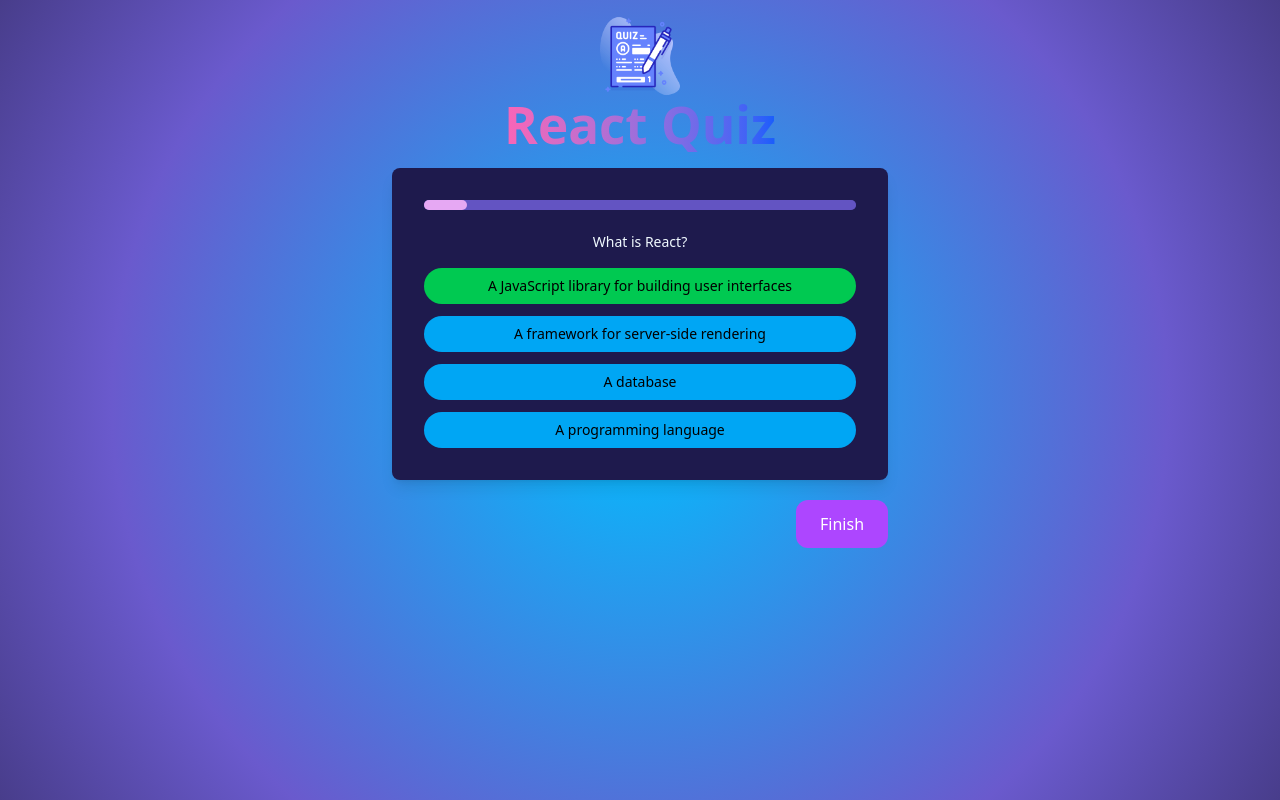
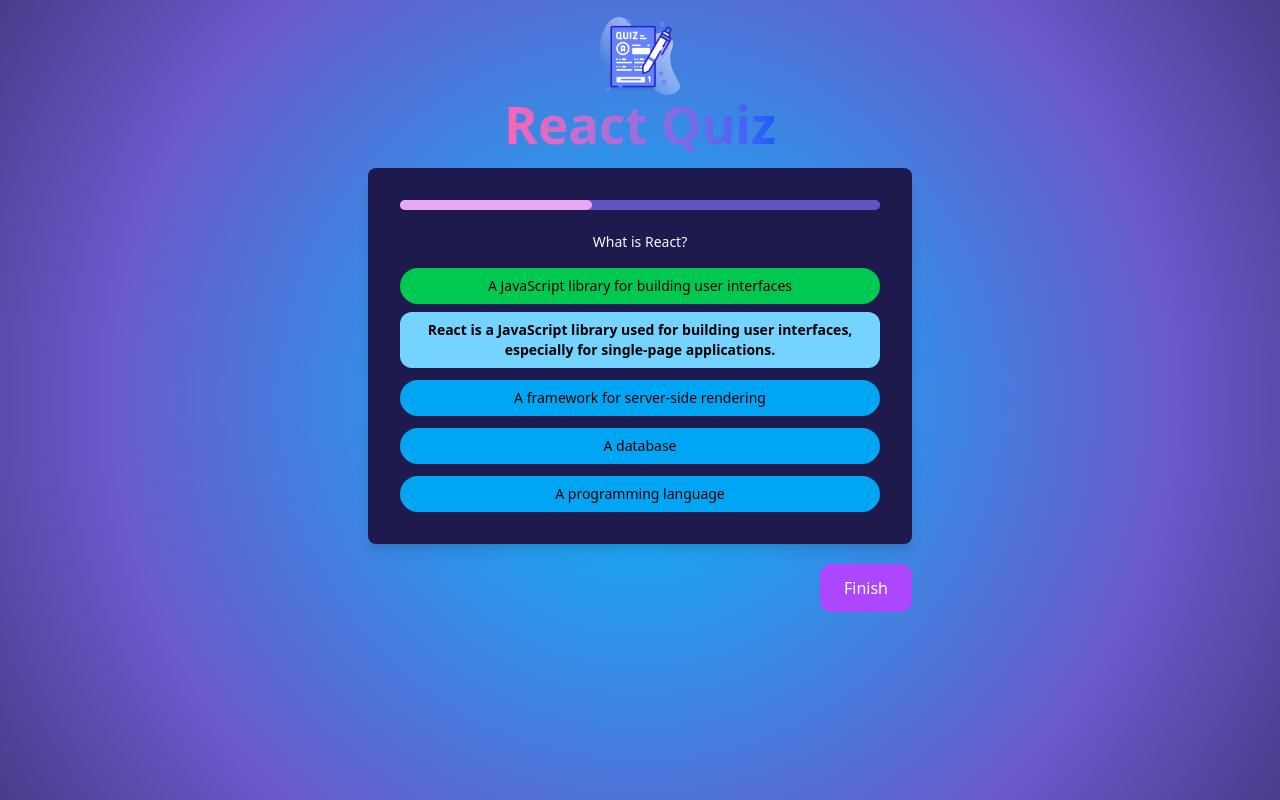
Before and after one commit to nadiia-dev/quiz-app, a React (Vite) app: page /quiz in a window 1280 px wide. Both pictures are taken after a click on the button "A JavaScript library for building user interfaces". Built offline with nearby package versions, Linux system fonts and the light colour scheme.

Commit message:
add explanatios for answers
 Please enter the commit message for your changes. Lines starting

```diff
--- a/questions.ts
+++ b/questions.ts
@@ -3,180 +3,262 @@ export default [
     id: "q1",
     text: "What is React?",
     answers: [
-      "A JavaScript library for building user interfaces",
-      "A framework for server-side rendering",
-      "A programming language",
-      "A database",
+      {
+        answer: "A JavaScript library for building user interfaces",
+        explanation:
+          "React is a JavaScript library used for building user interfaces, especially for single-page applications.",
+      },
+      {
+        answer: "A framework for server-side rendering",
+        explanation:
+          "This is incorrect. React is a library, not a full framework.",
+      },
+      {
+        answer: "A programming language",
+        explanation:
+          "This is incorrect. React is not a programming language; it is a JavaScript library.",
+      },
+      {
+        answer: "A database",
+        explanation:
+          "This is incorrect. React is not a database, it's a library for building UI.",
+      },
     ],
-    explanations: {
-      correct:
-        "React is a JavaScript library used for building user interfaces, especially for single-page applications.",
-      incorrect: [
-        "A framework for server-side rendering: This is not correct. React is primarily for building user interfaces, not for server-side rendering (though it can be used in SSR with additional tools).",
-        "A programming language: React is not a programming language. It's a JavaScript library.",
-        "A database: React is not a database; it's a UI library.",
-      ],
-    },
   },
   {
     id: "q2",
     text: "What is JSX?",
     answers: [
-      "A syntax extension for JavaScript that looks like XML",
-      "A separate programming language",
-      "A built-in function in React",
-      "A tool for managing state",
+      {
+        answer: "A syntax extension for JavaScript that looks like XML",
+        explanation:
+          "Correct! JSX allows us to write HTML-like syntax directly in JavaScript code.",
+      },
+      {
+        answer: "A separate programming language",
+        explanation:
+          "This is incorrect. JSX is not a separate language; it is a syntax extension for JavaScript.",
+      },
+      {
+        answer: "A built-in function in React",
+        explanation:
+          "This is incorrect. JSX is not a function; it is a syntax used in React.",
+      },
+      {
+        answer: "A tool for managing state",
+        explanation:
+          "This is incorrect. JSX is used for UI components, not for managing state.",
+      },
     ],
-    explanations: {
-      correct:
-        "JSX is a syntax extension for JavaScript that allows you to write HTML-like code in your JavaScript files.",
-      incorrect: [
-        "A separate programming language: JSX is not a separate language. It's an extension of JavaScript.",
-        "A built-in function in React: JSX is not a function, it's a syntax extension.",
-        "A tool for managing state: JSX has nothing to do with managing state; it's for writing UI components.",
-      ],
-    },
   },
   {
     id: "q3",
     text: "Which hook is used to manage state in a functional component?",
-    answers: ["useState", "useEffect", "useReducer", "useContext"],
-    explanations: {
-      correct:
-        "useState is the hook used to manage state in a functional component in React.",
-      incorrect: [
-        "useEffect: useEffect is used for side effects, not for managing state.",
-        "useReducer: useReducer is an alternative to useState but for more complex state management.",
-        "useContext: useContext is used for accessing context, not for managing local state.",
-      ],
-    },
+    answers: [
+      {
+        answer: "useState",
+        explanation:
+          "Correct! useState is the hook used to manage state in functional components.",
+      },
+      {
+        answer: "useEffect",
+        explanation:
+          "This is incorrect. useEffect is used for performing side effects in functional components.",
+      },
+      {
+        answer: "useReducer",
+        explanation:
+          "This is incorrect. useReducer is used for more complex state management, typically when state depends on previous state.",
+      },
+      {
+        answer: "useContext",
+        explanation:
+          "This is incorrect. useContext is used to consume context in a component, not for managing state.",
+      },
+    ],
   },
   {
     id: "q4",
     text: "What is the purpose of useEffect in React?",
     answers: [
-      "To perform side effects in a functional component",
-      "To manage component state",
-      "To create a new component",
-      "To update the UI directly",
+      {
+        answer: "To perform side effects in a functional component",
+        explanation:
+          "Correct! useEffect is used to perform side effects like data fetching or DOM manipulation in functional components.",
+      },
+      {
+        answer: "To manage component state",
+        explanation:
+          "This is incorrect. useState is used to manage state, while useEffect is for side effects.",
+      },
+      {
+        answer: "To create a new component",
+        explanation:
+          "This is incorrect. useEffect doesn't create components, it manages side effects in existing components.",
+      },
+      {
+        answer: "To update the UI directly",
+        explanation:
+          "This is incorrect. useEffect does not directly update the UI; it runs after render and can trigger changes.",
+      },
     ],
-    explanations: {
-      correct:
-        "useEffect is used to perform side effects in functional components, such as fetching data or updating the DOM.",
-      incorrect: [
-        "To manage component state: useEffect is not for managing state; useState or useReducer handle state management.",
-        "To create a new component: useEffect does not create components, it handles side effects in already existing ones.",
-        "To update the UI directly: useEffect doesn't directly manipulate the UI; it manages side effects after the render.",
-      ],
-    },
   },
   {
     id: "q5",
     text: "What is the virtual DOM in React?",
     answers: [
-      "A lightweight copy of the actual DOM that React uses to optimize rendering",
-      "A completely different version of the real DOM",
-      "A database where components are stored",
-      "A library for managing routes",
+      {
+        answer:
+          "A lightweight copy of the actual DOM that React uses to optimize rendering",
+        explanation:
+          "Correct! The virtual DOM helps React optimize performance by reducing direct manipulation of the actual DOM.",
+      },
+      {
+        answer: "A completely different version of the real DOM",
+        explanation:
+          "This is incorrect. The virtual DOM is a lightweight copy of the real DOM, not a completely different version.",
+      },
+      {
+        answer: "A database where components are stored",
+        explanation:
+          "This is incorrect. The virtual DOM is not a database; it is a representation of the UI that React uses to efficiently update the actual DOM.",
+      },
+      {
+        answer: "A library for managing routes",
+        explanation:
+          "This is incorrect. The virtual DOM is not related to routing; it's a performance optimization mechanism.",
+      },
     ],
-    explanations: {
-      correct:
-        "The virtual DOM is a lightweight copy of the actual DOM. React uses it to optimize rendering performance by comparing the virtual DOM with the real DOM.",
-      incorrect: [
-        "A completely different version of the real DOM: The virtual DOM is not a separate DOM, but a lightweight copy.",
-        "A database where components are stored: The virtual DOM is not a database; it's part of React's rendering system.",
-        "A library for managing routes: This is not true. React Router is used for routing, not the virtual DOM.",
-      ],
-    },
   },
   {
     id: "q6",
     text: "Which method is used to pass data from a parent component to a child component?",
-    answers: ["Props", "State", "Context API", "Redux"],
-    explanations: {
-      correct:
-        "Props are used to pass data from a parent component to a child component in React.",
-      incorrect: [
-        "State: State is used for managing data within a component, not for passing data between components.",
-        "Context API: The Context API is used for global state management, not for passing data from parent to child.",
-        "Redux: Redux is a state management library, and although it can be used to share data, it is not specifically for passing data from parent to child.",
-      ],
-    },
+    answers: [
+      {
+        answer: "Props",
+        explanation:
+          "Correct! Props are used to pass data from a parent component to a child component in React.",
+      },
+      {
+        answer: "State",
+        explanation:
+          "This is incorrect. State is local to a component and cannot be directly passed between components like props.",
+      },
+      {
+        answer: "Context API",
+        explanation:
+          "This is incorrect. The Context API is used for passing data through the component tree, but props are still the primary way to pass data between parent and child.",
+      },
+      {
+        answer: "Redux",
+        explanation:
+          "This is incorrect. Redux is a state management library for managing global state, not for passing data between parent and child.",
+      },
+    ],
   },
   {
     id: "q7",
     text: "What is React Router used for?",
     answers: [
-      "Handling navigation and routing in a React application",
-      "Managing global state",
-      "Fetching data from an API",
-      "Optimizing component rendering",
+      {
+        answer: "Handling navigation and routing in a React application",
+        explanation:
+          "Correct! React Router is used for handling navigation and routing between different pages or views in a React application.",
+      },
+      {
+        answer: "Managing global state",
+        explanation:
+          "This is incorrect. React Router is not for state management. Redux or Context API is used for managing global state.",
+      },
+      {
+        answer: "Fetching data from an API",
+        explanation:
+          "This is incorrect. React Router is for routing, not for data fetching. Data fetching is typically done with fetch or axios.",
+      },
+      {
+        answer: "Optimizing component rendering",
+        explanation:
+          "This is incorrect. React Router doesn't optimize rendering. It handles navigation between views.",
+      },
     ],
-    explanations: {
-      correct:
-        "React Router is used for handling navigation and routing in a React application.",
-      incorrect: [
-        "Managing global state: React Router doesn't handle global state management, for that, you can use tools like Redux or the Context API.",
-        "Fetching data from an API: React Router is for navigation, not for fetching data.",
-        "Optimizing component rendering: React Router does not optimize rendering. It's specifically for routing.",
-      ],
-    },
   },
   {
     id: "q8",
     text: "Which of the following is true about React components?",
     answers: [
-      "Components can be functional or class-based",
-      "Components cannot have state",
-      "Components must always be class-based",
-      "Components can only be used once in an application",
+      {
+        answer: "Components can be functional or class-based",
+        explanation:
+          "Correct! React components can either be functional or class-based, though functional components are now more commonly used.",
+      },
+      {
+        answer: "Components cannot have state",
+        explanation:
+          "This is incorrect. Both functional and class components can have state in React.",
+      },
+      {
+        answer: "Components must always be class-based",
+        explanation:
+          "This is incorrect. Functional components are now preferred in React.",
+      },
+      {
+        answer: "Components can only be used once in an application",
+        explanation:
+          "This is incorrect. Components can be reused multiple times within an application.",
+      },
     ],
-    explanations: {
-      correct:
-        "Components in React can be either functional or class-based, and both can have state.",
-      incorrect: [
-        "Components cannot have state: Both functional and class-based components can have state.",
-        "Components must always be class-based: React supports both functional and class-based components.",
-        "Components can only be used once in an application: Components can be reused multiple times in an application.",
-      ],
-    },
   },
   {
     id: "q9",
     text: "What is the Context API used for?",
     answers: [
-      "To manage global state and avoid prop drilling",
-      "To create new components",
-      "To fetch data from an API",
-      "To optimize rendering performance",
+      {
+        answer: "To manage global state and avoid prop drilling",
+        explanation:
+          "Correct! The Context API allows you to share values like global state across all levels of your component tree.",
+      },
+      {
+        answer: "To create new components",
+        explanation:
+          "This is incorrect. The Context API doesn't create components; it helps manage and share data across components.",
+      },
+      {
+        answer: "To fetch data from an API",
+        explanation:
+          "This is incorrect. The Context API is for managing state, not for fetching data.",
+      },
+      {
+        answer: "To optimize rendering performance",
+        explanation:
+          "This is incorrect. The Context API helps share state but doesn't directly optimize rendering performance.",
+      },
     ],
-    explanations: {
-      correct:
-        "The Context API is used for managing global state and avoiding prop drilling by allowing data to be passed directly to components in the component tree.",
-      incorrect: [
-        "To create new components: The Context API is not for creating components; it manages global state.",
-        "To fetch data from an API: The Context API does not fetch data. It is used to manage and share state.",
-        "To optimize rendering performance: While Context can improve code structure, it is not specifically designed to optimize rendering.",
-      ],
-    },
   },
   {
     id: "q10",
     text: "What does the key prop do in a list of elements?",
     answers: [
-      "Helps React identify which items have changed, are added, or removed",
-      "Defines a unique ID for styling elements",
-      "Adds event listeners to each list item",
-      "Determines the order of rendering for elements",
+      {
+        answer:
+          "Helps React identify which items have changed, are added, or removed",
+        explanation:
+          "Correct! The key prop helps React efficiently update and re-render items in a list.",
+      },
+      {
+        answer: "Defines a unique ID for styling elements",
+        explanation:
+          "This is incorrect. The key prop is not used for styling. It's used for identifying elements in a list during rendering.",
+      },
+      {
+        answer: "Adds event listeners to each list item",
+        explanation:
+          "This is incorrect. The key prop doesn't add event listeners, it's used for tracking list items in React's reconciliation process.",
+      },
+      {
+        answer: "Determines the order of rendering for elements",
+        explanation:
+          "This is incorrect. The key prop is used for identifying items, but it doesn't directly affect the order of rendering.",
+      },
     ],
-    explanations: {
-      correct:
-        "The key prop helps React identify which items in a list have changed, been added, or removed, which helps with efficient re-rendering.",
-      incorrect: [
-        "Defines a unique ID for styling elements: The key is not for styling but for identifying elements in a list.",
-        "Adds event listeners to each list item: The key does not handle events; it only helps React identify items in a list.",
-        "Determines the order of rendering for elements: The key does not affect the rendering order, it helps React identify changes in the list.",
-      ],
-    },
   },
 ];
--- a/src/components/Answers.tsx
+++ b/src/components/Answers.tsx
@@ -1,7 +1,7 @@
 import { useRef } from "react";
 
 interface Props {
-  answers: string[];
+  answers: { answer: string; explanation: string }[];
   selectedAnswer: string | null;
   answerState: string;
   onSelect: (answer: string | null) => void;
@@ -18,9 +18,9 @@ const Answers = ({ answers, selectedAnswer, answerState, onSelect }: Props) => {
   return (
     <ul className="mt-4 space-y-3">
       {shuffledAnswers.current.map((answer, index) => {
-        const isSelected = selectedAnswer === answer;
+        const isSelected = selectedAnswer === answer.answer;
         let buttonClass =
-          "w-full text-black text-sm py-2 px-10 rounded-full transition-all duration-300 hover:bg-purple-500 sm:px-12 md:px-14 lg:px-16";
+          "w-full text-black text-sm py-2 px-10 rounded-full transition-all duration-300 hover:bg-purple-500 sm:px-12 md:px-14 lg:px-16 z-10";
 
         if (isSelected) {
           if (answerState === "answered") {
@@ -35,15 +35,21 @@ const Answers = ({ answers, selectedAnswer, answerState, onSelect }: Props) => {
         }
 
         return (
-          <li key={index}>
+          <li key={index} className="relative">
             <button
               type="button"
-              onClick={() => onSelect(answer)}
+              onClick={() => onSelect(answer.answer)}
               className={buttonClass}
               disabled={answerState !== ""}
             >
-              {answer}
+              {answer.answer}
             </button>
+            {(answerState === "correct" || answerState === "wrong") &&
+              isSelected && (
+                <div className="top-[8px] w-full font-bold bg-sky-300 text-sm p-2 my-2 rounded-xl">
+                  {answer.explanation}
+                </div>
+              )}
           </li>
         );
       })}
--- a/src/components/Question.tsx
+++ b/src/components/Question.tsx
@@ -26,7 +26,7 @@ const Question = ({ index, onSelectAnswer, onSkipAnswer }: Props) => {
     if (selectedAnswer.answer === "") {
       setTimer(15000);
     } else if (selectedAnswer.isCorrect !== null) {
-      setTimer(2000);
+      setTimer(3000);
     } else {
       setTimer(1000);
     }
@@ -39,7 +39,7 @@ const Question = ({ index, onSelectAnswer, onSkipAnswer }: Props) => {
     setTimeout(() => {
       setSelectedAnswer({
         answer,
-        isCorrect: questions[index].answers[0] === answer,
+        isCorrect: questions[index].answers[0].answer === answer,
       });
 
       setTimeout(() => {
@@ -56,6 +56,8 @@ const Question = ({ index, onSelectAnswer, onSkipAnswer }: Props) => {
     answerState = "answered";
   }
 
+  const allAnswers = questions[index].answers.map((answer) => answer);
+
   return (
     <div className="p-4 max-w-lg text-center">
       <Timer
@@ -65,7 +67,7 @@ const Question = ({ index, onSelectAnswer, onSkipAnswer }: Props) => {
       />
       <h2 className="text-sky-50 text-sm">{questions[index].text}</h2>
       <Answers
-        answers={questions[index].answers}
+        answers={allAnswers}
         answerState={answerState}
         selectedAnswer={selectedAnswer.answer}
         onSelect={handleSelectAnswer}
--- a/src/components/Timer.tsx
+++ b/src/components/Timer.tsx
@@ -7,7 +7,6 @@ interface Props {
 
 const Timer = ({ timeout, onTimeout }: Props) => {
   const [timerValue, setTimerValue] = useState(timeout);
-  console.log(timeout);
 
   useEffect(() => {
     if (!onTimeout) return;
```
